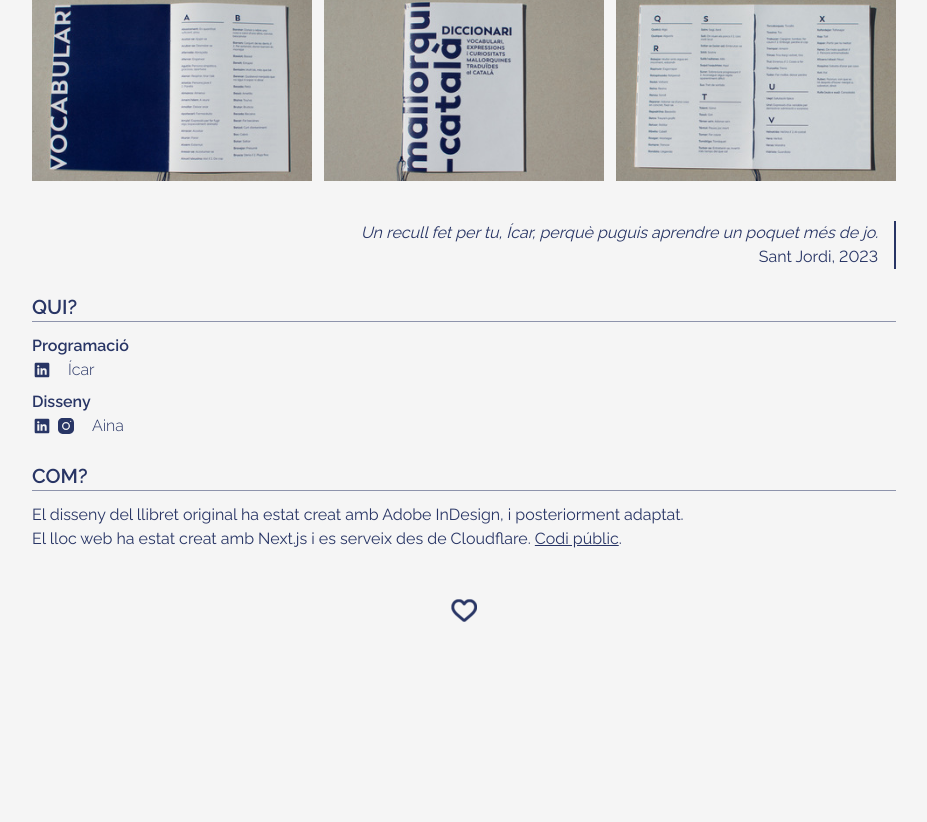
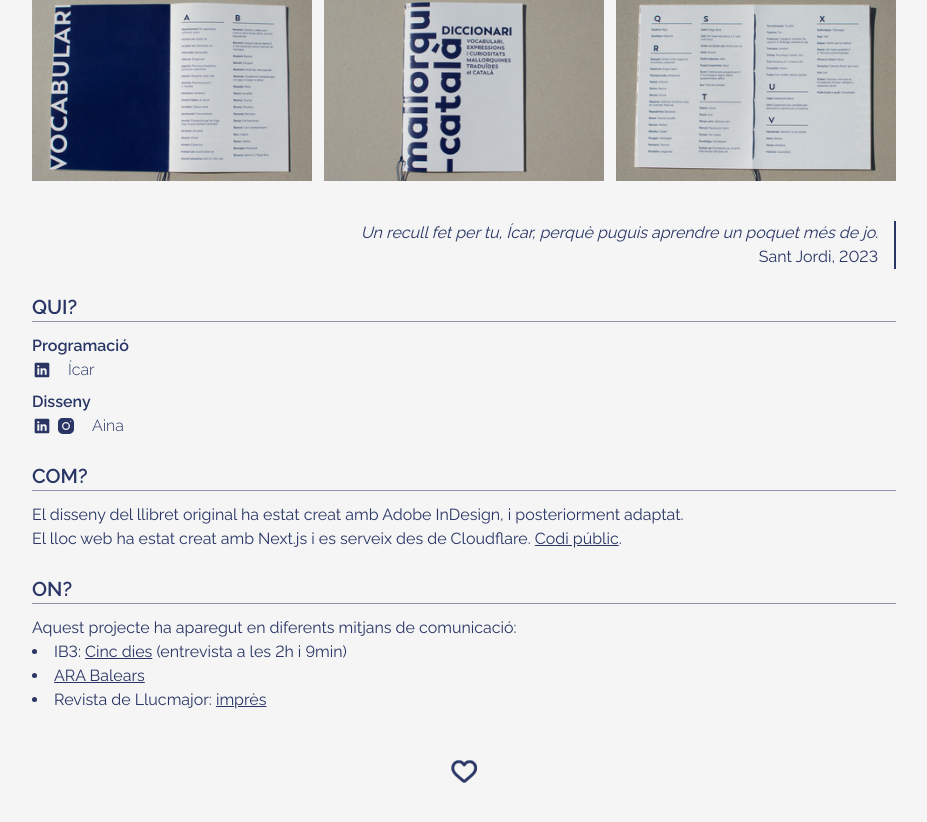
Before and after one commit to juxuanu/dcm, a Next.js app: page / in a window 1280 px wide. Shown: the part 262-1084 px from the top of the page, without its empty margins (176-1103 px from the left). Before the commit the page ends 924 px from the top, so only its background shows below. Built offline with nearby package versions, Linux system fonts and the light colour scheme.

Commit message:
add mentions

```diff
--- a/pages/index.tsx
+++ b/pages/index.tsx
@@ -130,6 +130,39 @@ const Home: React.FC = () => {
           .
         </p>
       </Section>
+      <Section title={"On?"} extraClasses="mt-6">
+        <p>Aquest projecte ha aparegut en diferents mitjans de comunicació:</p>
+        <ul className="list-disc list-inside">
+          <li>
+            IB3:{" "}
+            <Link
+              className="underline"
+              href={
+                "https://s3.amazonaws.com/media.ib3alacarta.com/058decc8-4b98-4f6f-b3b4-9b2984825171/da217664-1bdf-11ee-a224-c437725f29d4/DLT8706291.mp4"
+              }
+            >
+              Cinc dies
+            </Link>{" "}
+            (entrevista a les 2h i 9min)
+          </li>
+          <li>
+            <Link
+              className="underline"
+              href={
+                "https://www.arabalears.cat/cultura/catalunya-nyonya-mallorca-xubec-diccionari-mallorquina-fet-catala_1_4740442.html"
+              }
+            >
+              ARA Balears
+            </Link>
+          </li>
+          <li>
+            Revista de Llucmajor:{" "}
+            <Link className="underline" href={"/revista-llucmajor.jpg"}>
+              imprès
+            </Link>
+          </li>
+        </ul>
+      </Section>
     </Wrapper>
   );
 };
```
Also changed, not shown: public/revista-llucmajor.jpg (added).
